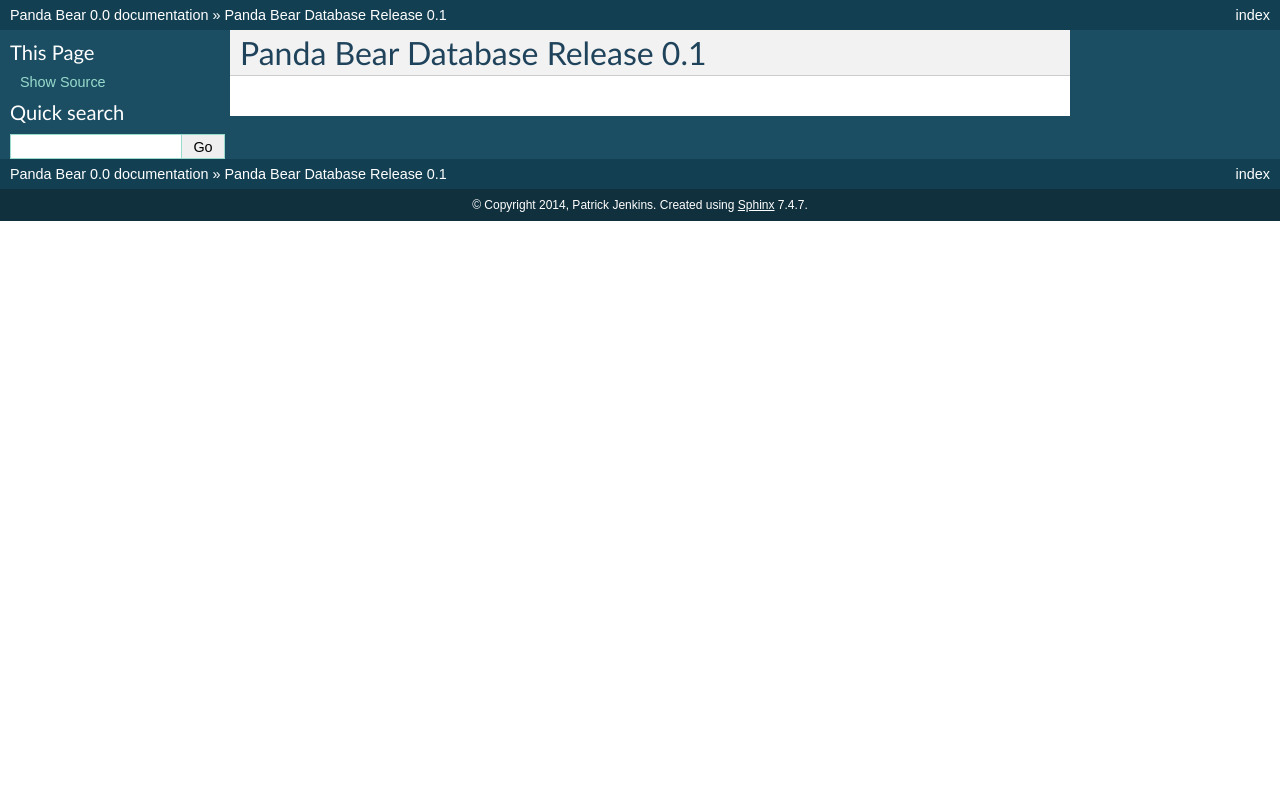
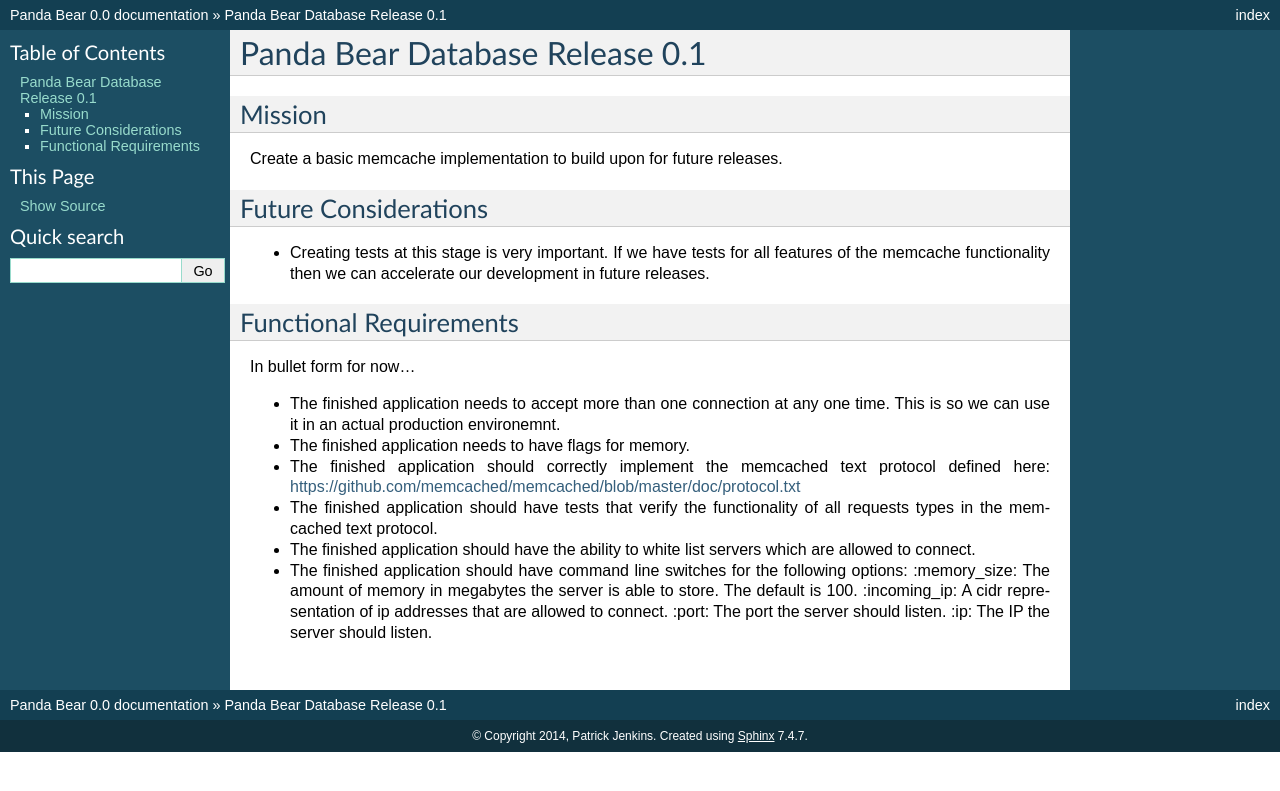
Before and after one commit to patjenk/PandaBear, a Sphinx documentation site: the page built from docs/release-0.1.rst, in a window 1280 px wide. Shown: the top 791 px of the page. Built offline with Sphinx 7.4.7, drawn with Linux system fonts in a browser that asks for light colours.

Commit message:
Starting to spell out what is needed for release 0.1.

```diff
--- a/docs/release-0.1.rst
+++ b/docs/release-0.1.rst
@@ -1,3 +1,26 @@
 ===============================
 Panda Bear Database Release 0.1
 ===============================
+
+Mission
+=======
+Create a basic memcache implementation to build upon for future releases.
+
+Future Considerations
+=====================
+- Creating tests at this stage is very important. If we have tests for all features of the memcache functionality then we can accelerate our development in future releases.
+
+Functional Requirements
+=======================
+In bullet form for now...
+
+- The finished application needs to accept more than one connection at any one time. This is so we can use it in an actual production environemnt.
+- The finished application needs to have flags for memory.
+- The finished application should correctly implement the memcached text protocol defined here: https://github.com/memcached/memcached/blob/master/doc/protocol.txt
+- The finished application should have tests that verify the functionality of all requests types in the memcached text protocol.
+- The finished application should have the ability to white list servers which are allowed to connect.
+- The finished application should have command line switches for the following options:
+  :memory_size: The amount of memory in megabytes the server is able to store. The default is 100.
+  :incoming_ip: A cidr representation of ip addresses that are allowed to connect.
+  :port: The port the server should listen.
+  :ip: The IP the server should listen.
```
